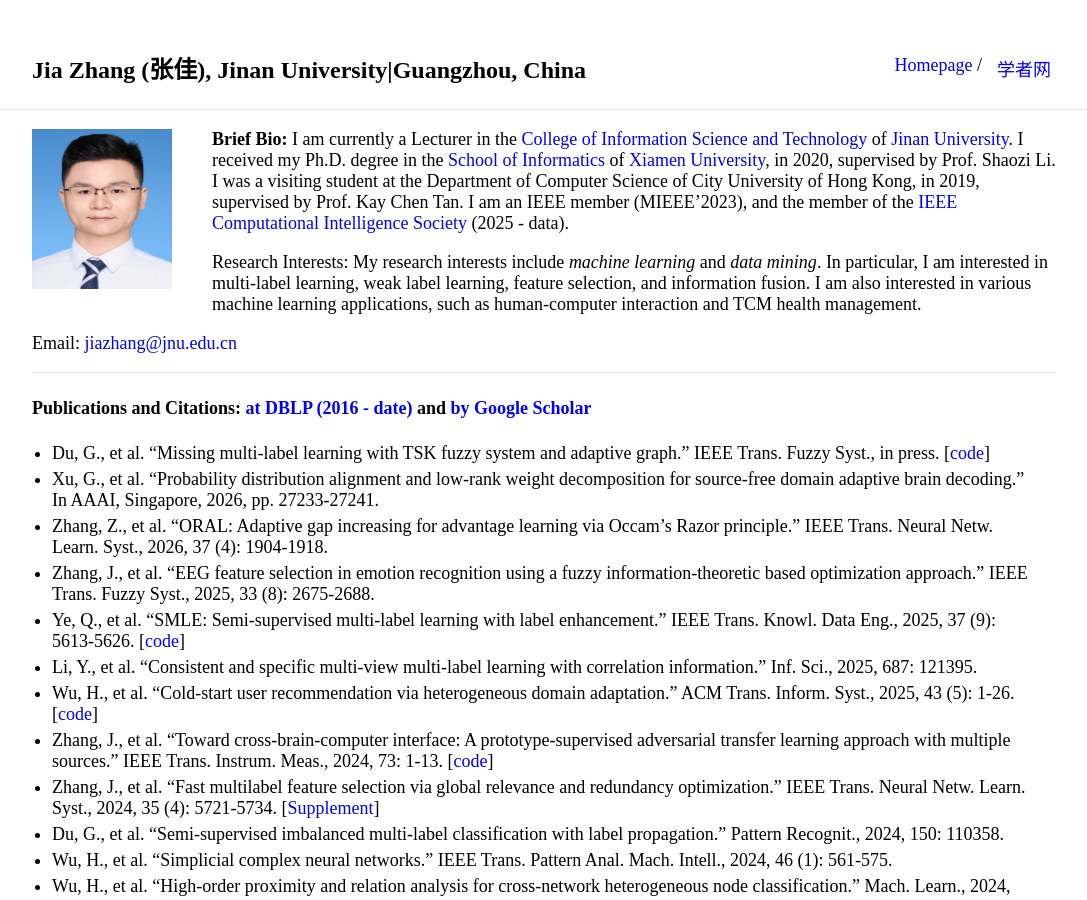
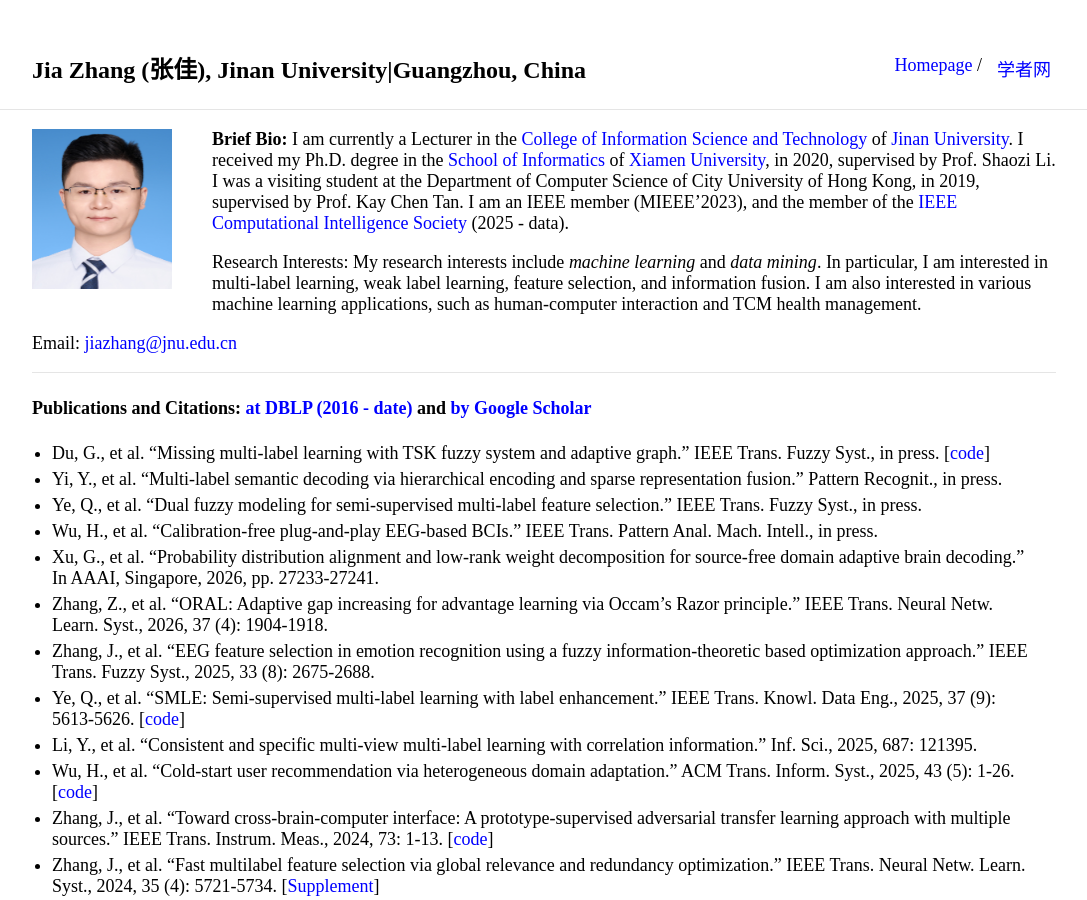
Before and after one commit to jiazhang-ml/jiazhang-ml.github.io, a Jekyll site: the page built from index.md, in a window 1280 px wide and 900 px high. Shown: the whole window, without its empty margins (96-1183 px from the left). Built offline with Jekyll 4.4.1, drawn with Linux system fonts in a browser that asks for light colours.

Commit message:
Update index.md

```diff
--- a/index.md
+++ b/index.md
@@ -16,6 +16,9 @@ Email: [jiazhang@jnu.edu.cn](mailto:jiazhang@jnu.edu.cn)
 #### Publications and Citations: [at DBLP (2016 - date)](https://dblp.org/pid/80/2266-19.html) and [by Google Scholar](https://scholar.google.com.hk/citations?user=yBaTk-gAAAAJ&hl=en)
 
 * Du, G., et al. "Missing multi-label learning with TSK fuzzy system and adaptive graph." IEEE Trans. Fuzzy Syst., in press. [[code](https://github.com/wangao-ysu/M2FSAG)]
+* Yi, Y., et al. "Multi-label semantic decoding via hierarchical encoding and sparse representation fusion." Pattern Recognit., in press.
+* Ye, Q., et al. "Dual fuzzy modeling for semi-supervised multi-label feature selection." IEEE Trans. Fuzzy Syst., in press.
+* Wu, H., et al. "Calibration-free plug-and-play EEG-based BCIs." IEEE Trans. Pattern Anal. Mach. Intell., in press.
 * Xu, G., et al. "Probability distribution alignment and low-rank weight decomposition for source-free domain adaptive brain decoding." In AAAI, Singapore, 2026, pp. 27233-27241.
 * Zhang, Z., et al. "ORAL: Adaptive gap increasing for advantage learning via Occam's Razor principle." IEEE Trans. Neural Netw. Learn. Syst., 2026, 37 (4): 1904-1918.
 * Zhang, J., et al. "EEG feature selection in emotion recognition using a fuzzy information-theoretic based optimization approach." IEEE Trans. Fuzzy Syst., 2025, 33 (8): 2675-2688.
```
